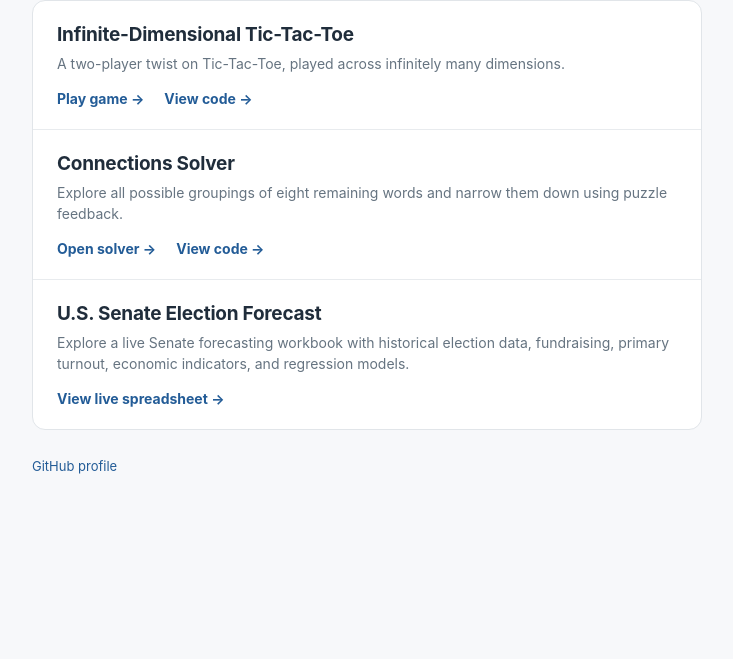
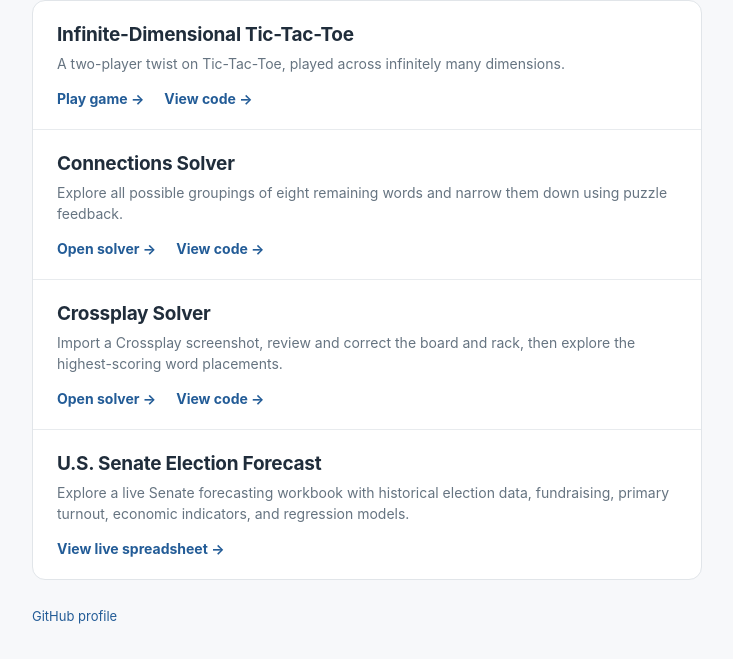
Before and after one commit to rustinterry2/rustinterry2.github.io, a plain HTML site: page index.html in a window 1280 px wide. Shown: the part 229-888 px from the top of the page, without its empty margins (273-1006 px from the left). Before the commit the page ends 800 px from the top, so only its background shows below. Drawn offline with Linux system fonts and the light colour scheme.

Commit message:
List Crossplay Solver on project directory

```diff
--- a/index.html
+++ b/index.html
@@ -63,6 +63,14 @@
           </div>
         </article>
         <article>
+          <h3>Crossplay Solver</h3>
+          <p class="description">Import a Crossplay screenshot, review and correct the board and rack, then explore the highest-scoring word placements.</p>
+          <div class="links">
+            <a href="https://rustinterry2.github.io/crossplay/">Open solver →</a>
+            <a href="https://github.com/rustinterry2/rustinterry2.github.io/tree/main/crossplay">View code →</a>
+          </div>
+        </article>
+        <article>
           <h3>U.S. Senate Election Forecast</h3>
           <p class="description">Explore a live Senate forecasting workbook with historical election data, fundraising, primary turnout, economic indicators, and regression models.</p>
           <div class="links">
```
